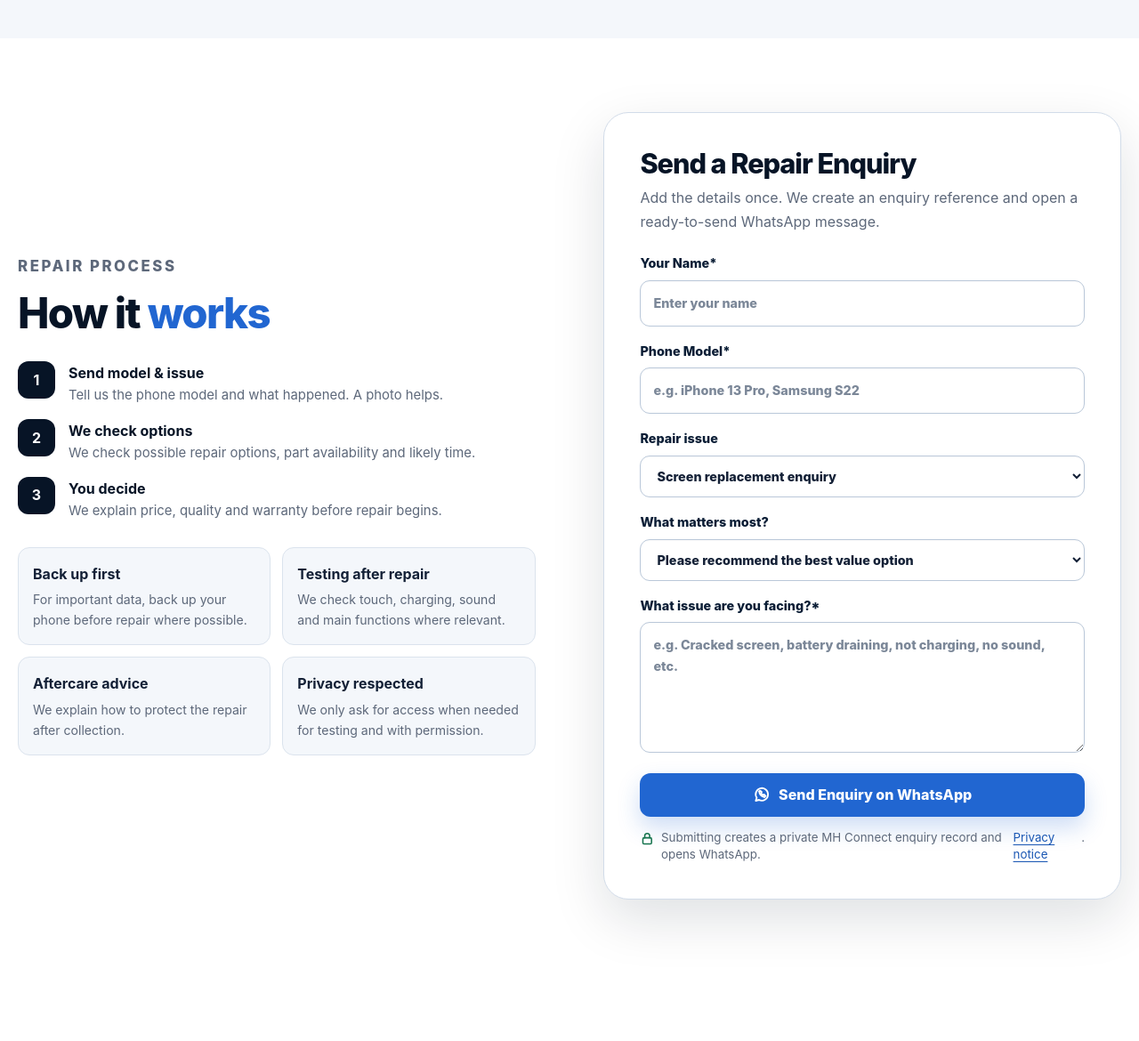
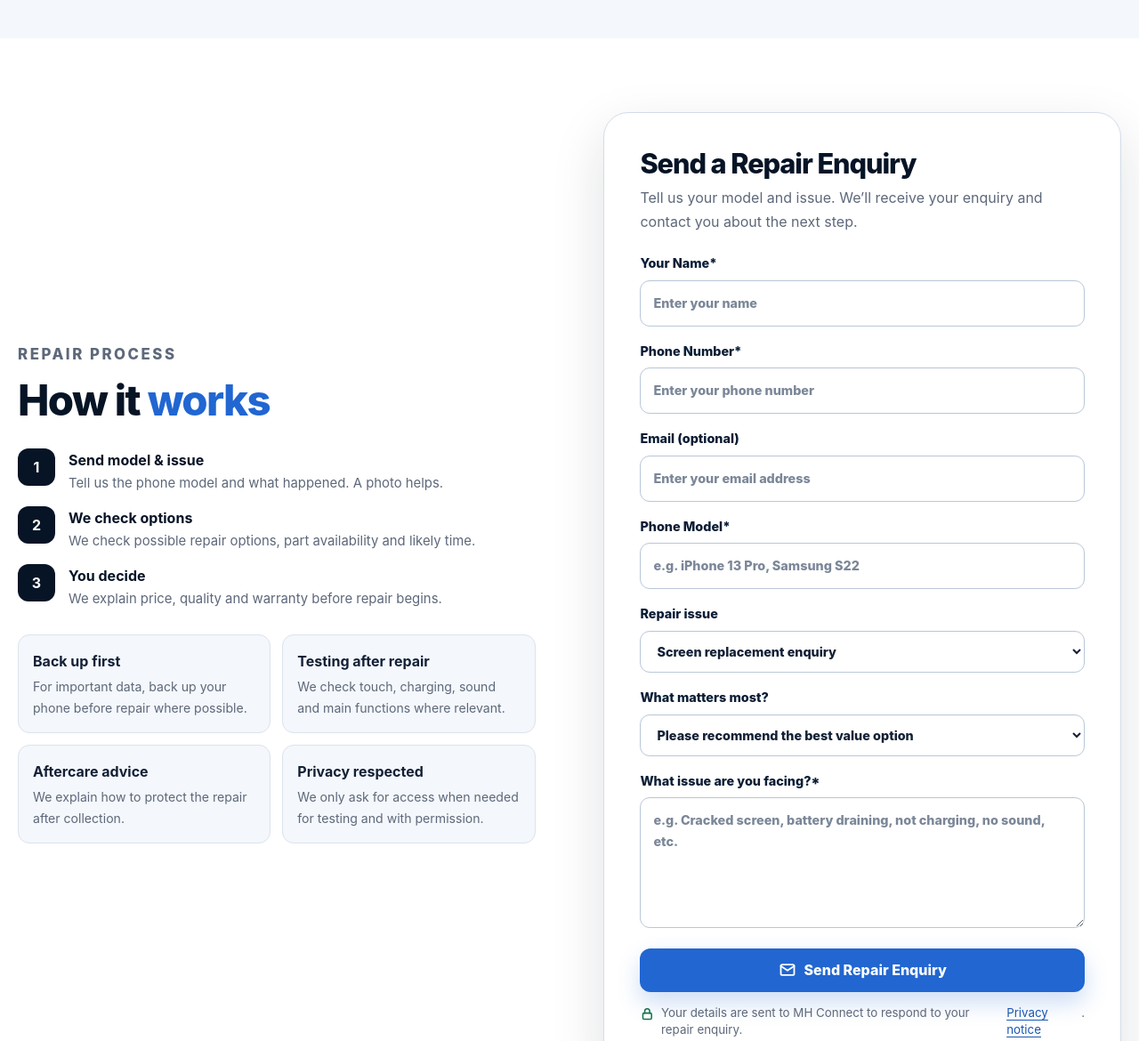
Before and after one commit to dotbydot46/MH-Connect, a website built with Vite: page phone-repairs.html in a window 1280 px wide. Shown: the part 2680-3850 px from the top of the page at 89% size. Built offline with nearby package versions, Linux system fonts and the light colour scheme.

Commit message:
Add repair contact fields and submission feedback

```diff
--- a/phone-repairs.html
+++ b/phone-repairs.html
@@ -260,10 +260,12 @@
           </div>
         </div>
 
-        <form class="enquiry-panel reveal delay-1" id="repair-form" data-whatsapp-form data-form-title="Phone repair enquiry">
+        <form class="enquiry-panel reveal delay-1" id="repair-form" data-repair-form data-form-title="Phone repair enquiry">
           <h3>Send a Repair Enquiry</h3>
-          <p>Add the details once. We create an enquiry reference and open a ready-to-send WhatsApp message.</p>
+          <p>Tell us your model and issue. We’ll receive your enquiry and contact you about the next step.</p>
           <label>Your Name*<input type="text" name="name" placeholder="Enter your name" autocomplete="name" required></label>
+          <label>Phone Number*<input type="tel" name="phone" placeholder="Enter your phone number" autocomplete="tel" required></label>
+          <label>Email (optional)<input type="email" name="email" placeholder="Enter your email address" autocomplete="email"></label>
           <label>Phone Model*<input type="text" name="model" placeholder="e.g. iPhone 13 Pro, Samsung S22" required></label>
           <label>Repair issue<select name="issue" required>
             <option value="Screen replacement enquiry">Screen replacement enquiry</option>
@@ -276,8 +278,9 @@
           <label>What matters most?<select name="preference"><option value="Please recommend the best value option">Please recommend the best value option</option><option value="Lowest suitable cost">Lowest suitable cost</option><option value="Better quality / premium option">Better quality / premium option</option><option value="Closest available quality to original">Closest available quality to original</option></select></label>
           <label>What issue are you facing?*<textarea name="message" rows="5" placeholder="e.g. Cracked screen, battery draining, not charging, no sound, etc." required></textarea></label>
           <input class="hp-field" type="text" name="website" tabindex="-1" autocomplete="off" aria-hidden="true">
-          <button class="btn btn-gold full" type="submit"><i data-icon="whatsapp"></i>Send Enquiry on WhatsApp</button>
-          <small><i data-icon="lock"></i>Submitting creates a private MH Connect enquiry record and opens WhatsApp. <a href="privacy.html">Privacy notice</a>.</small>
+          <button class="btn btn-gold full" type="submit"><i data-icon="mail"></i>Send Repair Enquiry</button>
+          <p class="form-status" data-repair-status role="status" aria-live="polite" aria-atomic="true" hidden></p>
+          <small><i data-icon="lock"></i>Your details are sent to MH Connect to respond to your repair enquiry. <a href="privacy.html">Privacy notice</a>.</small>
         </form>
       </div>
     </section>
```
